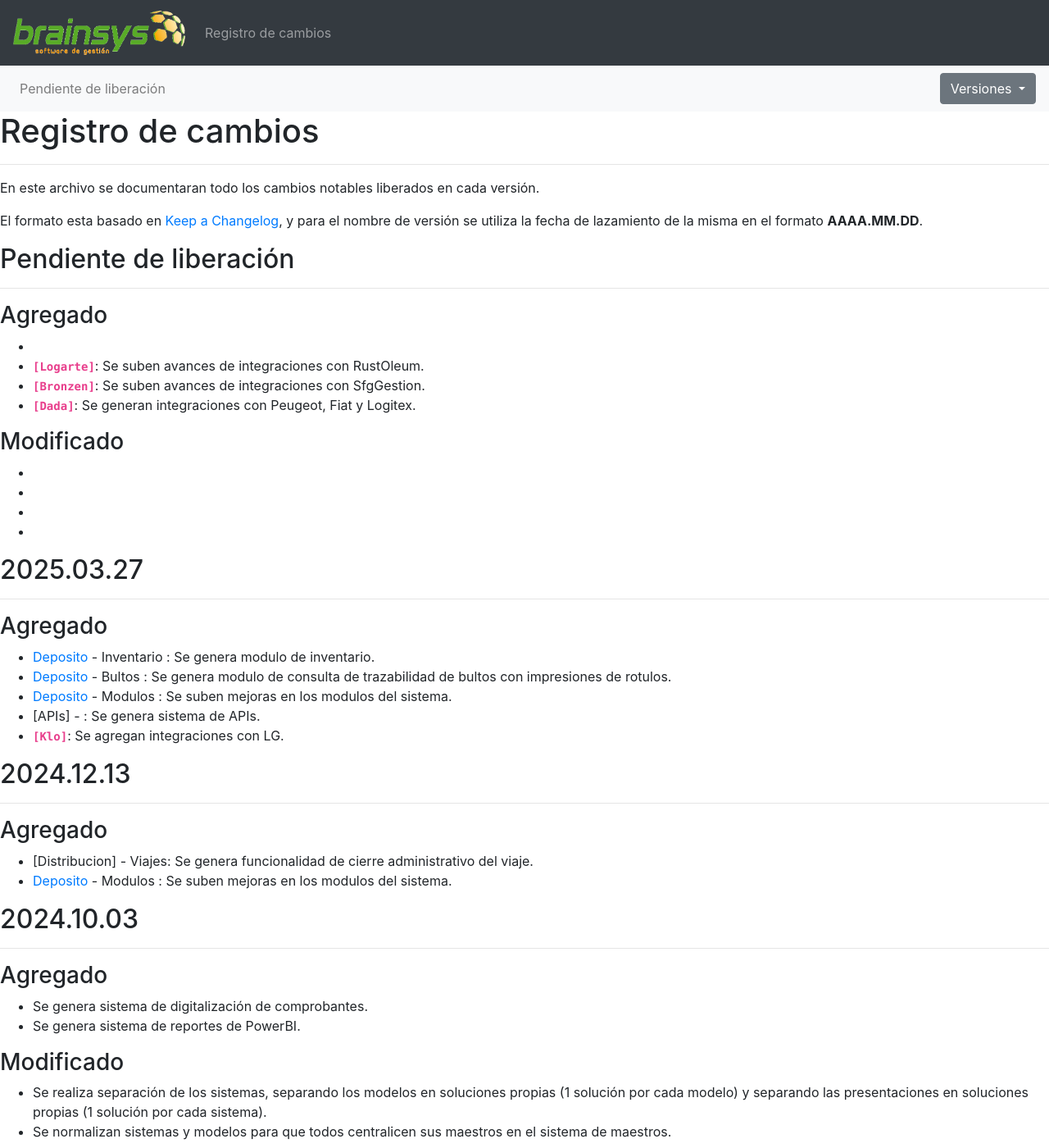
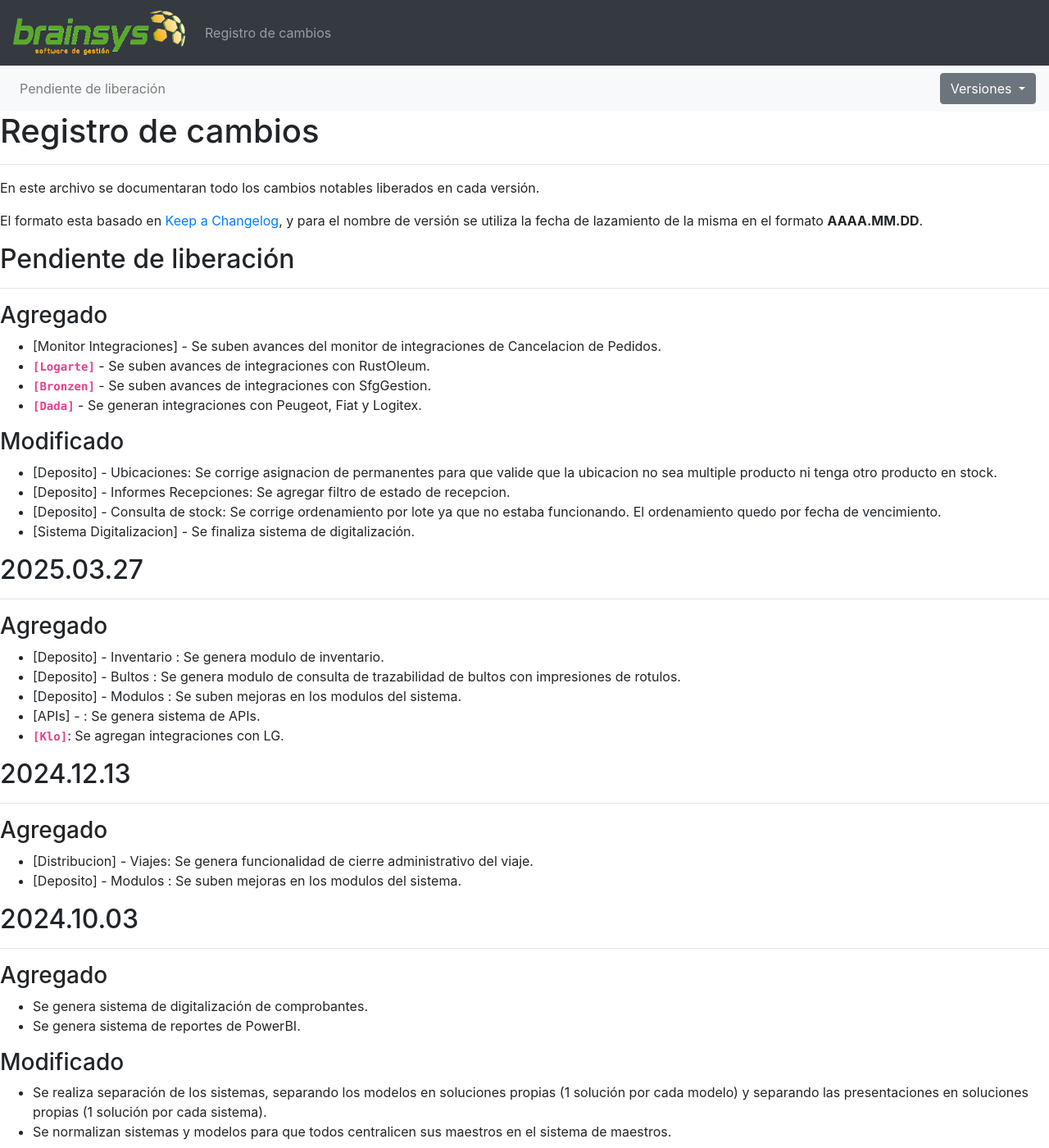
Before and after one commit to brainsys-arsaad/versionado, a Jekyll site: the page built from registro-cambios.markdown, in a window 1280 px wide and 1400 px high. Shown: the whole window at 82% size. Built offline with Jekyll 4.4.1, drawn with Linux system fonts in a browser that asks for light colours.

Commit message:
Update registro-cambios.markdown

```diff
--- a/registro-cambios.markdown
+++ b/registro-cambios.markdown
@@ -111,16 +111,16 @@ El formato esta basado en [Keep a Changelog](https://keepachangelog.com/es-ES/1.
 ---
 
 ### Agregado
-- [Monitor Integraciones]: Se suben avances del monitor de integraciones de Cancelacion de Pedidos.
-- **`[Logarte]`**: Se suben avances de integraciones con RustOleum.
-- **`[Bronzen]`**: Se suben avances de integraciones con SfgGestion.
-- **`[Dada]`**: Se generan integraciones con Peugeot, Fiat y Logitex.
+- [Monitor Integraciones] - Se suben avances del monitor de integraciones de Cancelacion de Pedidos.
+- **`[Logarte]`** - Se suben avances de integraciones con RustOleum.
+- **`[Bronzen]`** - Se suben avances de integraciones con SfgGestion.
+- **`[Dada]`** - Se generan integraciones con Peugeot, Fiat y Logitex.
 
 ### Modificado
-- [Deposito]: Ubicaciones: Se corrige asignacion de permanentes para que valide que la ubicacion no sea multiple producto ni tenga otro producto en stock.
-- [Deposito]: Informes Recepciones: Se agregar filtro de estado de recepcion.
-- [Deposito]: Consulta de stock: Se corrige ordenamiento por lote ya que no estaba funcionando. El ordenamiento quedo por fecha de vencimiento.
-- [Sistema Digitalizacion]: Se finaliza sistema de digitalización.
+- [Deposito] - Ubicaciones: Se corrige asignacion de permanentes para que valide que la ubicacion no sea multiple producto ni tenga otro producto en stock.
+- [Deposito] - Informes Recepciones: Se agregar filtro de estado de recepcion.
+- [Deposito] - Consulta de stock: Se corrige ordenamiento por lote ya que no estaba funcionando. El ordenamiento quedo por fecha de vencimiento.
+- [Sistema Digitalizacion] - Se finaliza sistema de digitalización.
 
 ## 2025.03.27
 ---
```
